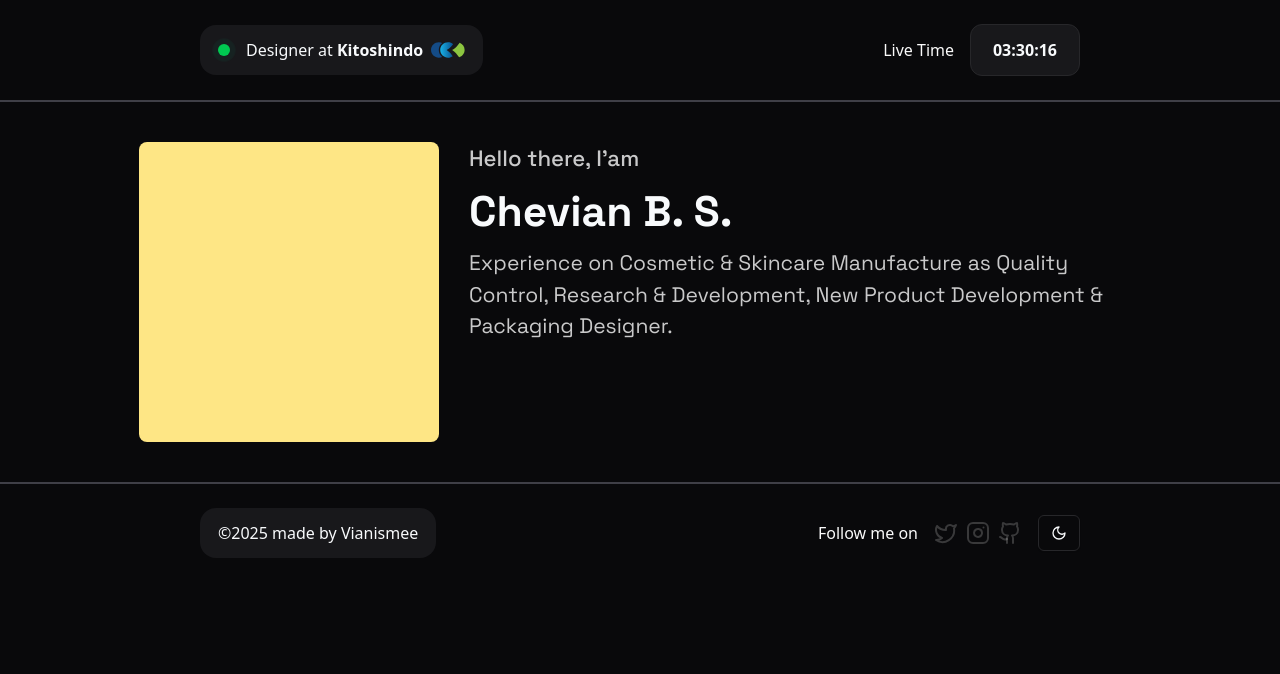
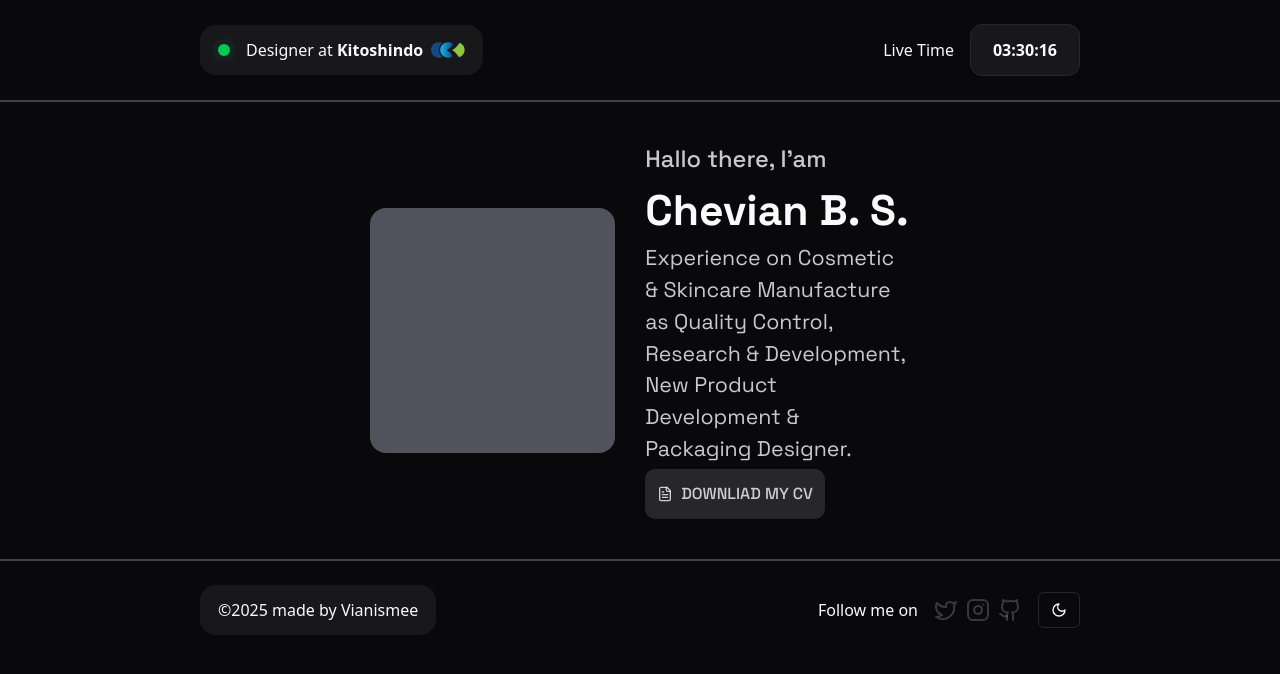
Before and after one commit to vianismee/vian-portfolio, a Next.js app: page / in a window 1280 px wide. Shown: the top 674 px of the page. Built offline with nearby package versions, Linux system fonts and the light colour scheme.

Commit message:
v0.0.2(6) fixing: layout "AboutMe"

```diff
--- /dev/null
+++ b/src/app/asset/LogoKito.ts
@@ -0,0 +1,5 @@
+import kitoIcon from "/kitoshindo.svg";
+
+export {
+  kitoIcon,
+}
--- a/src/app/asset/LogoKito.tsx
+++ /dev/null
@@ -1,6 +0,0 @@
-import KitoLogo from "@/public/kitoshindo.svg";
-import Image from "next/image";
-
-export default function KitoIcon() {
-  return <Image src={KitoLogo} alt="Kitoshindo Logo" />;
-}
--- a/src/app/page.tsx
+++ b/src/app/page.tsx
@@ -5,7 +5,7 @@ import React from "react";
 
 export default function Home() {
   return (
-    <div className="flex flex-1 gap-0 h-min overflow-hidden px-0 flex-nowrap font-[family-name:var(--font-space-grotesk)] mx-auto w-full justify-center py-10">
+    <div className="flex flex-1 gap-0 h-min px-0 flex-nowrap font-[family-name:var(--font-space-grotesk)] mx-[370px] justify-center py-10">
       <AboutMe />
     </div>
   );
--- a/src/components/AboutMe.tsx
+++ b/src/components/AboutMe.tsx
@@ -1,24 +1,34 @@
 import React from "react";
+import { Button } from "@/components/ui/button";
+import { FileText } from "lucide-react";
 
 const AboutMe = () => {
   return (
-    <section className="flex flex-col item-center flex-none flex-nowrap justify-start overflow-visible relative w-ful gap-[20px]">
-      <div className="flex md:flex-row flex-none flex-nowrap gap-[30px] items-start relative overflow-hidden">
-        <div className="aspect-auto flex-none w-auto h-auto relative rounded-lg overflow-clip">
-          <div className="h-[300px] w-[300px] bg-amber-200"></div>
+    <section className="flex mx-auto flex-row flex-nowrap gap-[30px] w-full items-center">
+      <div className="flex h-min rounded-2xl overflow-hidden aspect-square">
+        <div className="bg-zinc-600 h-[500px] w-[500px]"></div>
       </div>
-        <div className="flex flex-none flex-col gap-1 p-0 w-full h-auto relative">
-          <div className="flex flex-col gap-1">
-            <p className="font-medium text-primary/80 text-[calc(30pt/1.8)]">
-              Hello there, I'am
+      <div className="flex flex-col w-full gap-1 h-full">
+        <div>
+          <p className="text-primary/80 text-[calc(32pt/1.8)] font-medium">
+            {" "}
+            Hallo there, I'am
           </p>
-            <h1 className="font-bold text-[32pt]">Chevian B. S.</h1>
-            <p className="font-reguler text-primary/80 text-[calc(30pt/1.9)] max-w-2xl">
+          <h1 className="text-primary text-[32pt] font-bold">Chevian B. S.</h1>
+          <p className="text-primary/80 text-[16pt] text-warp w-full">
+            {" "}
             Experience on Cosmetic & Skincare Manufacture as Quality Control,
             Research & Development, New Product Development & Packaging
             Designer.
           </p>
         </div>
+        <div className="w-full flex flex-row h-full items-center">
+          <Button
+            variant={"secondary"}
+            className="text-[12pt] px-[20px] py-[25px] font-medium rounded-[10px] text-primary/80 hover:text-primary"
+          >
+            <FileText className="self-center" /> DOWNLIAD MY CV
+          </Button>
         </div>
       </div>
     </section>
--- a/src/components/Header/Header.tsx
+++ b/src/components/Header/Header.tsx
@@ -3,6 +3,7 @@ import React from "react";
 import LocalTime from "../ui/local-time";
 import { motion } from "framer-motion";
 import Image from "next/image";
+import { kitoIcon } from "@/app/asset/LogoKito";
 
 const Header = () => {
   return (
@@ -28,7 +29,7 @@ const Header = () => {
             </a>
           </span>
           <Image
-            src="/kitoshindo.svg"
+            src={"/kitoshindo.svg"}
             alt="Kitoshindo Logo"
             width={34}
             height={16}
--- a/src/data/index.tsx
+++ b/src/data/index.tsx
@@ -5,6 +5,15 @@ export interface socialMedia {
   title: string;
   href: string;
   icon: React.ReactNode;
+}
+
+export interface myExperience {
+  id: number;
+  company: string;
+  year: string;
+  logo: string;
+  title?: string;
+  description?: string;
 }
 
 export const socialMedia: socialMedia[] = [
@@ -27,3 +36,24 @@ export const socialMedia: socialMedia[] = [
     icon: <Github className="stroke-primary/20 hover:stroke-primary" />,
   },
 ];
+
+export const myExperience: myExperience[] = [
+  {
+    id: 1,
+    company: "Kitoshindo",
+    year: "2023 - Now",
+    logo: "kitoshindo.svg",
+    title: "Product Development Staff",
+    description:
+      "Create a new product development process, makin discuss, brinstorming",
+  },
+  {
+    id: 2,
+    company: "Kosmesia",
+    year: "2021 - 2023",
+    logo: "kosmesialogo.svg",
+    title: "Research & Development",
+    description:
+      "Create a new product development process, makin discuss, brinstorming",
+  },
+];
```
Lines whose indentation alone changed are shown as unchanged.
